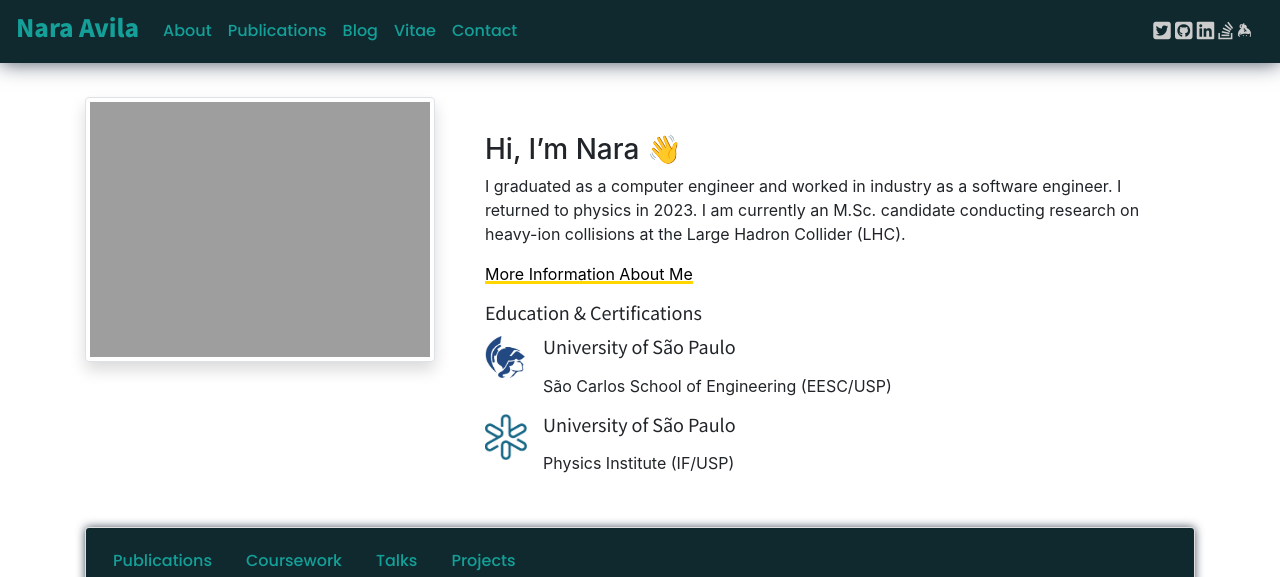
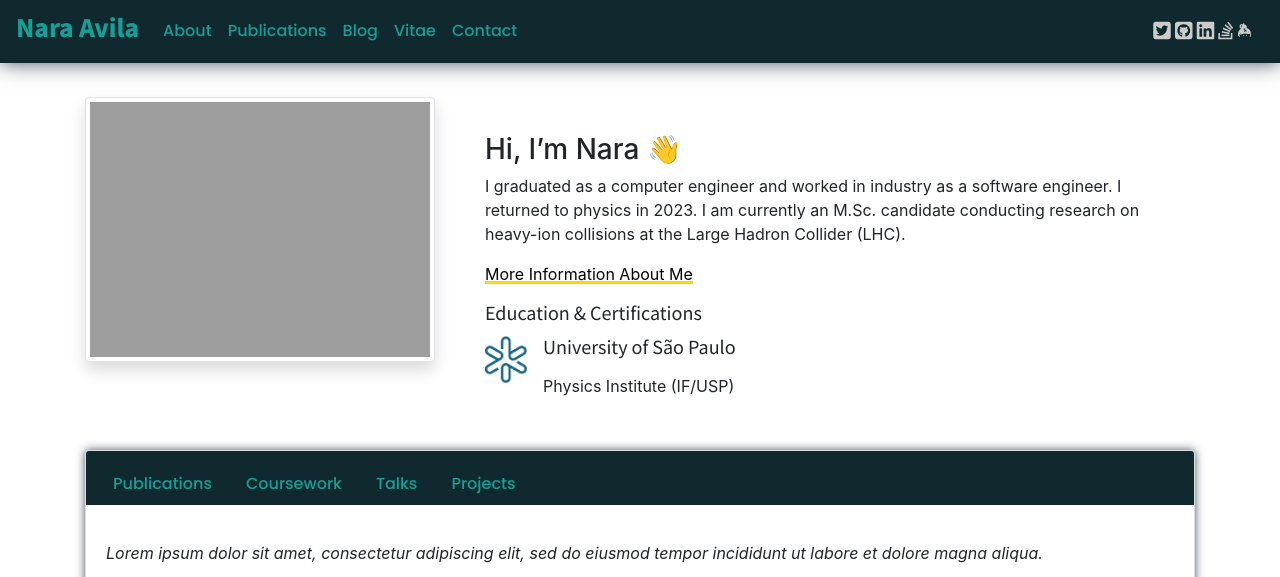
Before and after one commit to naavilam/naavilam.github.io, a Jekyll site: the page built from index.md, in a window 1280 px wide, cut to the strip 0-577 px from the top of the page. Built offline with Jekyll 4.4.1, drawn with Linux system fonts in a browser that asks for light colours; nearby versions of some CDN libraries; comment, search, counter and statistics services are not loaded; our own code applies the rules of GitHub Pages for plain Markdown files.

Commit message:
Update files

```diff
--- a/_data/education.yml
+++ b/_data/education.yml
@@ -3,9 +3,8 @@
   # Program: School of Public and International Affairs
   Start Date: 03/2006
   End Date:  03/2011
-  Icon: /assets/img/EESC.png      # Make this icon small, think 30px/30px
+  Icon: /assets/img/USP.png      # Make this icon small, think 30px/30px
 
-- School: University of São Paulo
   Degree: Physics Institute (IF/USP)
   # Program: School of Public and International Affairs
   Start Date: 01/2025
--- a/_layouts/home.html
+++ b/_layouts/home.html
@@ -171,7 +171,10 @@
           <p><i>{{section.description}}</i></p>
           <div class="list-group">
             {% for courses in site.data.courses %}
-            <button type="button" class="list-group-item text-left">{{courses.id}} {{ courses.Course }}</button>
+            <a href="{{ courses.link }}" target="_blank" rel="noopener"
+              class="list-group-item list-group-item-action text-left">
+              {{courses.id}} {{ courses.Course }}
+            </a>
             {% endfor %}
           </div>
         </div>
```
Also changed, not shown: assets/img/USP.png (added).
